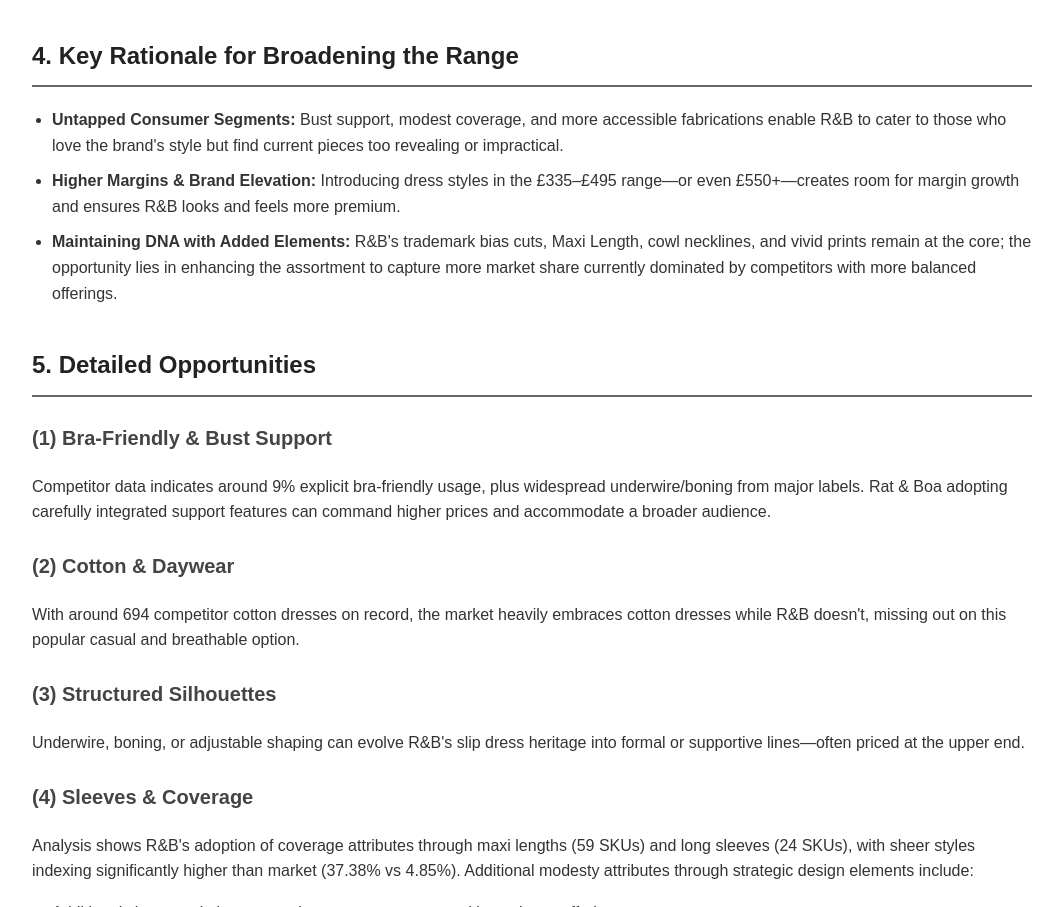
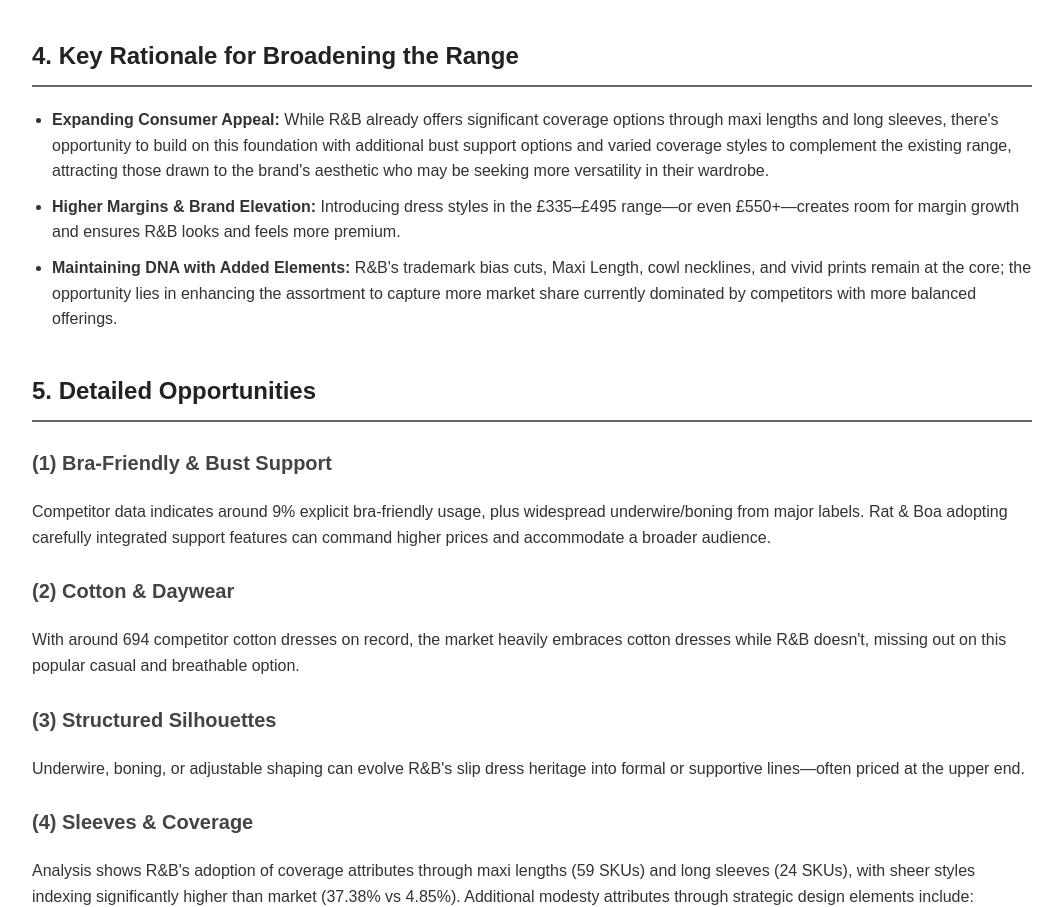
Before and after one commit to noetiqnoetiq/brand_reports, a plain HTML site: page index.html in a window 1280 px wide. Shown: the part 2336-3243 px from the top of the page, without its empty margins (108-1171 px from the left). Drawn offline with Linux system fonts and the light colour scheme.

Commit message:
Update index.html

```diff
--- a/index.html
+++ b/index.html
@@ -398,10 +398,8 @@
       <h2>4. Key Rationale for Broadening the Range</h2>
       <ul>
         <li>
-          <strong>Untapped Consumer Segments:</strong> Bust support, modest
-          coverage, and more accessible fabrications enable R&B to cater to
-          those who love the brand's style but find current pieces too revealing
-          or impractical.
+        <strong>Expanding Consumer Appeal:</strong> While R&B already offers significant coverage options through maxi lengths and long sleeves, there's opportunity to build on this foundation with additional bust support options and varied coverage styles to complement the existing range, attracting those drawn to the brand's aesthetic who may be seeking more versatility in their wardrobe.
+      </li>
         </li>
         <li>
           <strong>Higher Margins & Brand Elevation:</strong> Introducing dress
```
